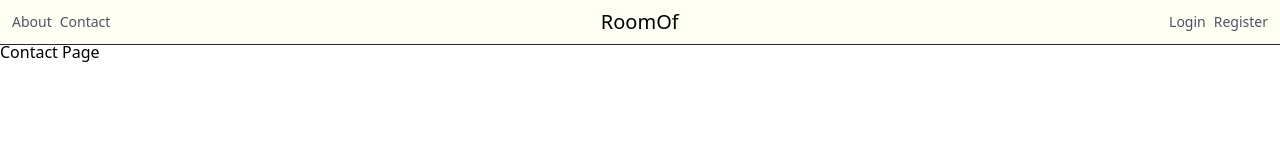
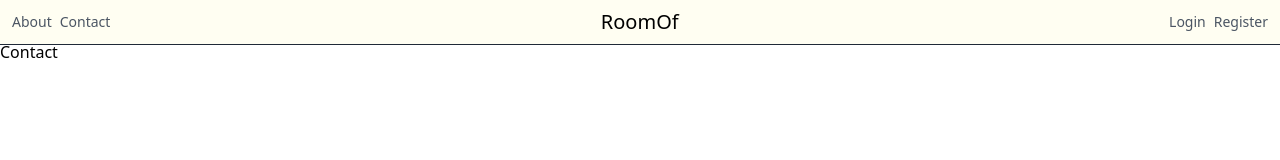
Before and after one commit to bonsng/RoomOfRebuild, a Next.js app: page /contact in a window 1280 px wide. Shown: the top 160 px of the page. Built offline with nearby package versions, Linux system fonts and the light colour scheme.

Commit message:
contact page edited

```diff
--- a/app/contact/page.tsx
+++ b/app/contact/page.tsx
@@ -1,7 +1,7 @@
 export default function Page() {
   return (
     <>
-      <div>Contact Page</div>
+      <div>Contact</div>
     </>
   );
 }
```
